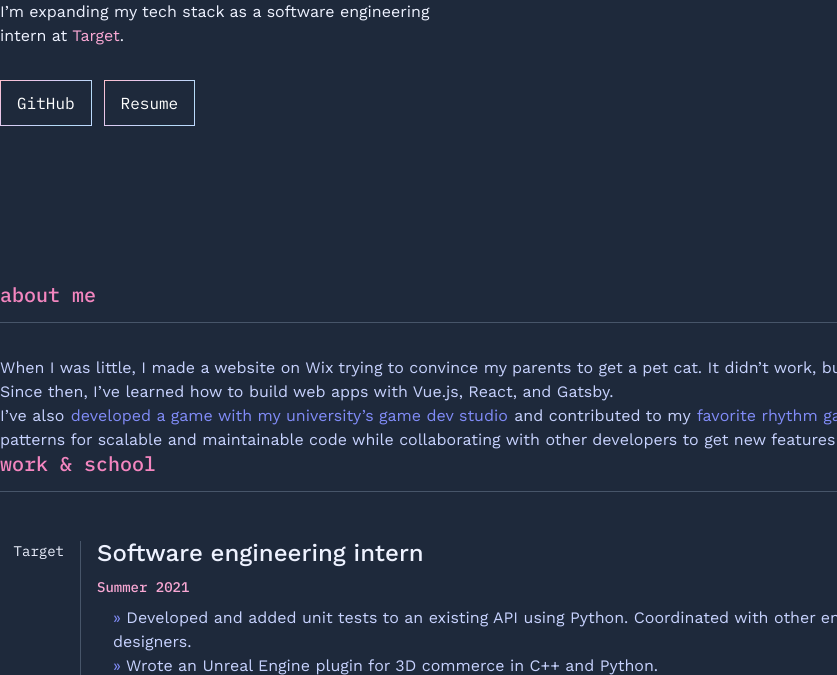
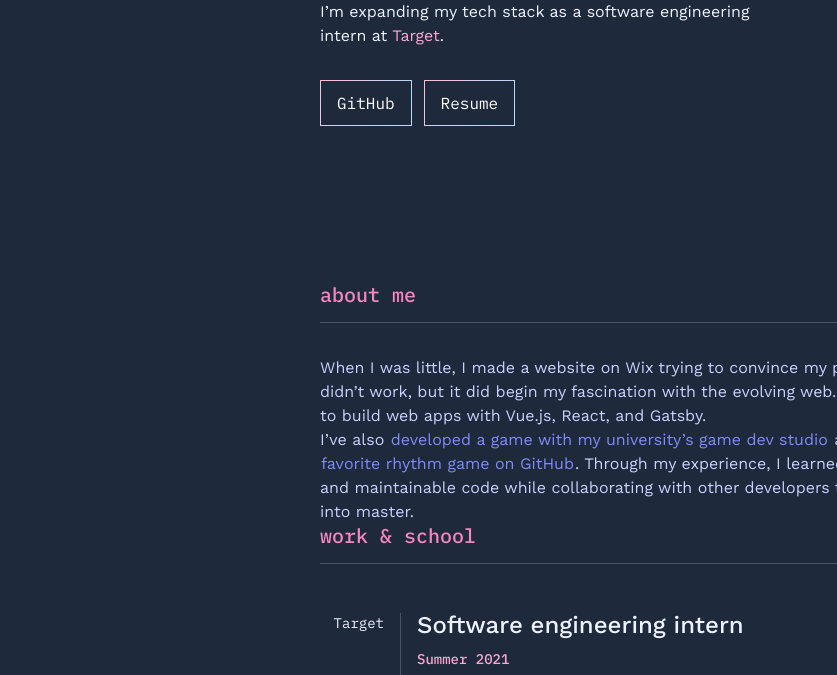
Before and after one commit to Cublibre/personal-v2, a Gatsby site: page / in a window 1280 px wide. Shown: the part 517-1192 px from the top of the page, without its empty margins (0-837 px from the left). Built offline with nearby package versions, Linux system fonts and the light colour scheme; Gatsby itself is replaced by a stand-in of ours.

Commit message:
Set width and margin of layout

```diff
--- a/src/components/layout.tsx
+++ b/src/components/layout.tsx
@@ -1,7 +1,13 @@
 import React from 'react';
+import styled from 'styled-components';
 import { Normalize } from 'styled-normalize';
 import { Head } from '@components';
 import { GlobalStyle } from '@styles';
+
+const StyledLayout = styled.div`
+  max-width: 750px;
+  margin-left: 25%;
+`;
 
 type LayoutProps = {
   children?: React.ReactNode;
@@ -9,12 +15,12 @@ type LayoutProps = {
 
 const Layout = ({ children }: LayoutProps) => {
   return (
-    <div id="" role="document">
+    <StyledLayout id="" role="document">
       <Normalize />
       <GlobalStyle />
       <Head />
       <main>{children}</main>
-    </div>
+    </StyledLayout>
   );
 };
 
```
